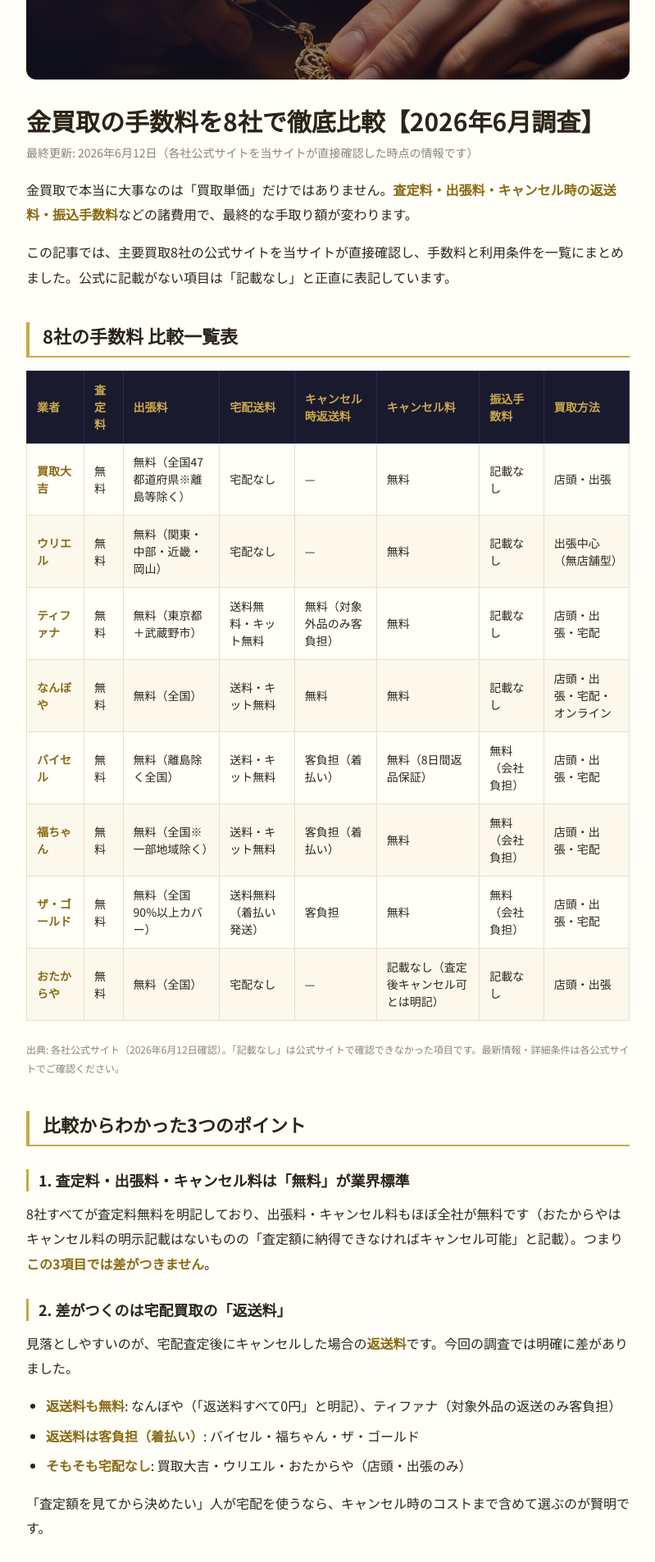
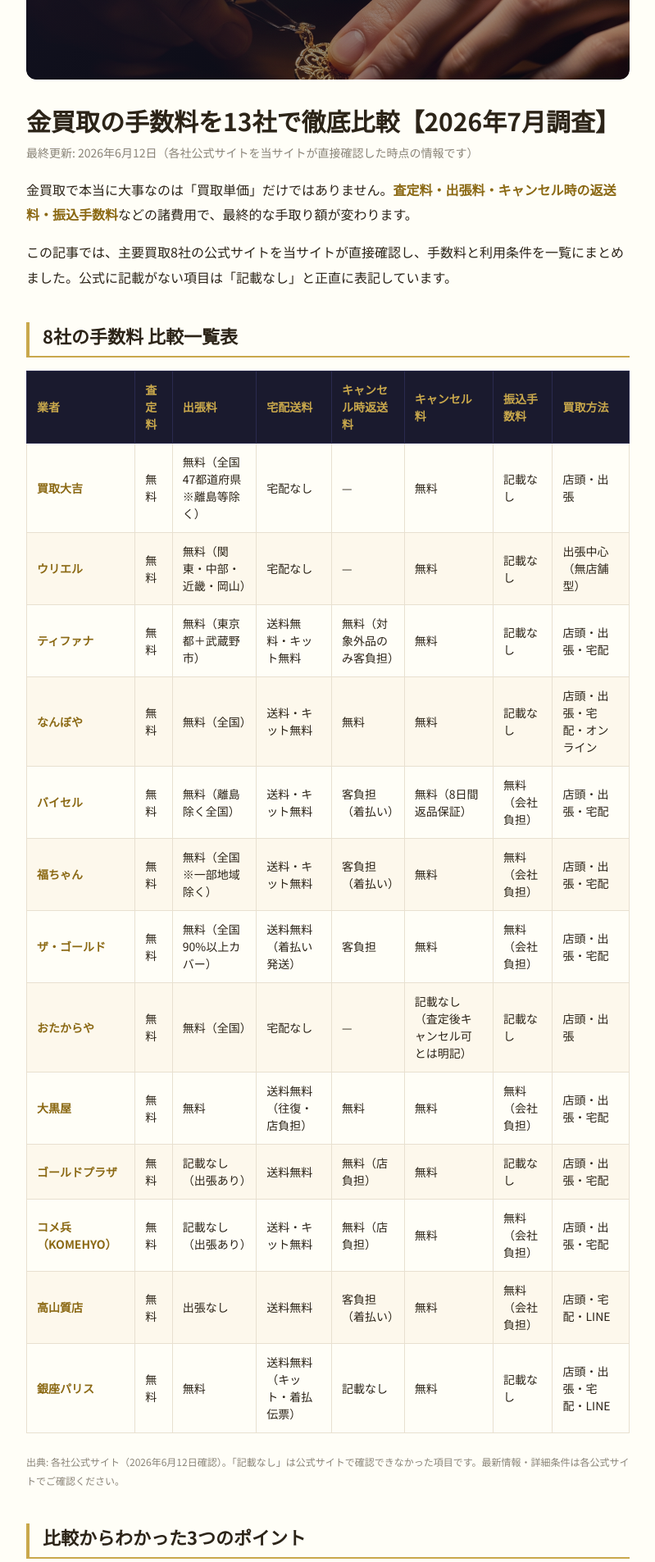
Before and after one commit to webmaster0818/kin-kaitori-biyori, a Next.js app: page /articles/kin-kaitori-tesuryo-hikaku in a window 1280 px wide. Shown: the part 260-2165 px from the top of the page at 82% size, without its empty margins (240-1039 px from the left). Built offline with nearby package versions, Linux system fonts and the light colour scheme; a web font is replaced by a local one.

Commit message:
gold ①③

```diff
--- a/app/articles/kin-bracelet-kaitori/page.tsx
+++ b/app/articles/kin-bracelet-kaitori/page.tsx
@@ -1,6 +1,7 @@
 import type { Metadata } from "next";
 import { GoldSpotPriceCard } from "@/components/GoldSpotPriceCard";
 import { WeightPriceTable } from "@/components/WeightPriceTable";
+import { TodayPriceAnswer } from "@/components/TodayPriceAnswer";
 import Link from "next/link";
 import RelatedArticles from "@/components/RelatedArticles";
 import { GoldSimulator } from "@/components/GoldSimulator";
@@ -102,6 +103,8 @@ export default function KinBraceletKaitoriPage() {
         <article className="prose">
         <h1 className="text-2xl md:text-3xl font-bold mb-2 !border-none !pb-0 !mt-0">金ブレスレット買取相場｜喜平・テニス・切れた品も今日の価格で計算【2026年7月】</h1>
         <p className="text-warm-gray text-sm mb-8">最終更新: 2026年7月3日</p>
+
+        <TodayPriceAnswer purity="k18" />
 
         <p>金のブレスレットやバングルは、<strong>ネックレスに次いで買取に持ち込まれることの多い金製品</strong>です。特に喜平ブレスレットやバングルは重量があるため、金価格が高騰している現在、<strong>驚くほどの高額買取</strong>が期待できます。</p>
 
--- a/app/articles/kin-kaitori-tesuryo-hikaku/page.tsx
+++ b/app/articles/kin-kaitori-tesuryo-hikaku/page.tsx
@@ -4,7 +4,7 @@ import RelatedArticles from "@/components/RelatedArticles";
 import { ExpertQA } from "@/components/ExpertQA";
 import Image from "next/image";
 
-const TITLE = "金買取の手数料を8社で徹底比較【2026年6月調査】査定料・出張料・返送料・振込手数料";
+const TITLE = "金買取の手数料を13社で徹底比較【2026年7月調査】査定料・出張料・返送料・振込手数料";
 const URL = "https://gold-biyori.com/articles/kin-kaitori-tesuryo-hikaku/";
 
 function BreadcrumbSchema() {
@@ -18,7 +18,7 @@ function BreadcrumbSchema() {
 
 function FaqSchema() {
   const d = { "@context": "https://schema.org", "@type": "FAQPage", mainEntity: [
-    { "@type": "Question", name: "金買取の査定料はどこも無料ですか？", acceptedAnswer: { "@type": "Answer", text: "今回調査した8社（買取大吉・ウリエル・ティファナ・なんぼや・バイセル・福ちゃん・ザ・ゴールド・おたからや）はすべて公式サイトで査定料無料と明記しています（2026年6月時点）。" } },
+    { "@type": "Question", name: "金買取の査定料はどこも無料ですか？", acceptedAnswer: { "@type": "Answer", text: "今回調査した13社（買取大吉・ウリエル・ティファナ・なんぼや・バイセル・福ちゃん・ザ・ゴールド・おたからや・大黒屋・ゴールドプラザ・コメ兵・高山質店・銀座パリス）はすべて公式サイトで査定料無料と明記しています（2026年6月時点）。" } },
     { "@type": "Question", name: "見落としやすい手数料は何ですか？", acceptedAnswer: { "@type": "Answer", text: "宅配買取でキャンセルした場合の「返送料」です。今回の調査では、なんぼや・ティファナは返送料無料、バイセル・福ちゃん・ザ・ゴールドはお客様負担（着払い）と公式に記載されており、各社で差がありました。また「買取相場価格に手数料は含まれていない」と注記する業者もあるため、査定時に差引きの有無を確認するのが確実です。" } },
     { "@type": "Question", name: "手数料無料なら、どこで売っても同じですか？", acceptedAnswer: { "@type": "Answer", text: "いいえ。手数料が無料でも、提示される買取単価（1gあたりの価格）は業者ごとに異なります。手数料の有無と買取単価の両方を見て、手取り額で比較するのが正解です。複数社の査定を取ることをおすすめします。" } },
   ]};
@@ -32,7 +32,7 @@ function ArticleSchema() {
 
 export const metadata: Metadata = {
   title: TITLE,
-  description: "金買取8社（買取大吉・ウリエル・ティファナ・なんぼや・バイセル・福ちゃん・ザ・ゴールド・おたからや）の査定料・出張料・宅配送料・キャンセル時返送料・振込手数料を各公式サイトで調査して比較。見落としやすい返送料の差まで一覧表で確認できます。",
+  description: "金買取13社（買取大吉・ウリエル・ティファナ・なんぼや・バイセル・福ちゃん・ザ・ゴールド・おたからや・大黒屋・ゴールドプラザ・コメ兵・高山質店・銀座パリス）の査定料・出張料・宅配送料・キャンセル時返送料・振込手数料を各公式サイトで調査して比較。見落としやすい返送料の差まで一覧表で確認できます。",
 };
 
 const ROWS: Array<{ name: string; satei: string; shucchou: string; takuhai: string; hensou: string; cancel: string; furikomi: string; methods: string }> = [
@@ -44,6 +44,11 @@ const ROWS: Array<{ name: string; satei: string; shucchou: string; takuhai: stri
   { name: "福ちゃん", satei: "無料", shucchou: "無料（全国※一部地域除く）", takuhai: "送料・キット無料", hensou: "客負担（着払い）", cancel: "無料", furikomi: "無料（会社負担）", methods: "店頭・出張・宅配" },
   { name: "ザ・ゴールド", satei: "無料", shucchou: "無料（全国90%以上カバー）", takuhai: "送料無料（着払い発送）", hensou: "客負担", cancel: "無料", furikomi: "無料（会社負担）", methods: "店頭・出張・宅配" },
   { name: "おたからや", satei: "無料", shucchou: "無料（全国）", takuhai: "宅配なし", hensou: "—", cancel: "記載なし（査定後キャンセル可とは明記）", furikomi: "記載なし", methods: "店頭・出張" },
+  { name: "大黒屋", satei: "無料", shucchou: "無料", takuhai: "送料無料（往復・店負担）", hensou: "無料", cancel: "無料", furikomi: "無料（会社負担）", methods: "店頭・出張・宅配" },
+  { name: "ゴールドプラザ", satei: "無料", shucchou: "記載なし（出張あり）", takuhai: "送料無料", hensou: "無料（店負担）", cancel: "無料", furikomi: "記載なし", methods: "店頭・出張・宅配" },
+  { name: "コメ兵（KOMEHYO）", satei: "無料", shucchou: "記載なし（出張あり）", takuhai: "送料・キット無料", hensou: "無料（店負担）", cancel: "無料", furikomi: "無料（会社負担）", methods: "店頭・出張・宅配" },
+  { name: "高山質店", satei: "無料", shucchou: "出張なし", takuhai: "送料無料", hensou: "客負担（着払い）", cancel: "無料", furikomi: "無料（会社負担）", methods: "店頭・宅配・LINE" },
+  { name: "銀座パリス", satei: "無料", shucchou: "無料", takuhai: "送料無料（キット・着払伝票）", hensou: "記載なし", cancel: "無料", furikomi: "記載なし", methods: "店頭・出張・宅配・LINE" },
 ];
 
 function CtaBox() {
@@ -71,7 +76,7 @@ export default function KinKaitoriTesuryoHikakuPage() {
       </div>
 
       <article className="prose">
-        <h1 className="text-2xl md:text-3xl font-bold mb-2 !border-none !pb-0 !mt-0">金買取の手数料を8社で徹底比較【2026年6月調査】</h1>
+        <h1 className="text-2xl md:text-3xl font-bold mb-2 !border-none !pb-0 !mt-0">金買取の手数料を13社で徹底比較【2026年7月調査】</h1>
         <p className="text-warm-gray text-sm mb-8">最終更新: 2026年6月12日（各社公式サイトを当サイトが直接確認した時点の情報です）</p>
         <p>金買取で本当に大事なのは「買取単価」だけではありません。<strong>査定料・出張料・キャンセル時の返送料・振込手数料</strong>などの諸費用で、最終的な手取り額が変わります。</p>
         <p>この記事では、主要買取8社の公式サイトを当サイトが直接確認し、手数料と利用条件を一覧にまとめました。公式に記載がない項目は「記載なし」と正直に表記しています。</p>
@@ -93,7 +98,7 @@ export default function KinKaitoriTesuryoHikakuPage() {
 
         <h2>比較からわかった3つのポイント</h2>
         <h3>1. 査定料・出張料・キャンセル料は「無料」が業界標準</h3>
-        <p>8社すべてが査定料無料を明記しており、出張料・キャンセル料もほぼ全社が無料です（おたからやはキャンセル料の明示記載はないものの「査定額に納得できなければキャンセル可能」と記載）。つまり<strong>この3項目では差がつきません</strong>。</p>
+        <p>13社すべてが査定料無料を明記しており、出張料・キャンセル料もほぼ全社が無料です（おたからやはキャンセル料の明示記載はないものの「査定額に納得できなければキャンセル可能」と記載）。つまり<strong>この3項目では差がつきません</strong>。</p>
 
         <h3>2. 差がつくのは宅配買取の「返送料」</h3>
         <p>見落としやすいのが、宅配査定後にキャンセルした場合の<strong>返送料</strong>です。今回の調査では明確に差がありました。</p>
@@ -121,7 +126,7 @@ export default function KinKaitoriTesuryoHikakuPage() {
 
         <h2>よくある質問</h2>
         <h3>Q. 溶解検査の費用を取られることはありますか？</h3>
-        <p>今回調査した8社の公式サイトには、溶解検査や精錬手数料の具体的な記載はありませんでした（ザ・ゴールドとおたからやは比重による検査を記載）。インゴット以外の製品でも、通常は刻印確認・比重計・X線などの非破壊検査が一般的です。検査方法と費用は査定時に確認しましょう。</p>
+        <p>今回調査した13社の公式サイトには、溶解検査や精錬手数料の具体的な記載はありませんでした（ザ・ゴールドとおたからやは比重による検査を記載）。インゴット以外の製品でも、通常は刻印確認・比重計・X線などの非破壊検査が一般的です。検査方法と費用は査定時に確認しましょう。</p>
         <h3>Q. 200万円を超える売却で必要なものは？</h3>
         <p>支払調書の関係でマイナンバーの告知が必要になります。詳しくは<Link href="/articles/kin-baikyaku-mynumber/">金売却とマイナンバーの解説</Link>をご覧ください。</p>
         <h3>Q. 結局どこがおすすめ？</h3>
--- a/app/articles/kin-nobebo-kaitori/page.tsx
+++ b/app/articles/kin-nobebo-kaitori/page.tsx
@@ -1,6 +1,7 @@
 import type { Metadata } from "next";
 import { GoldSpotPriceCard } from "@/components/GoldSpotPriceCard";
 import { WeightPriceTable } from "@/components/WeightPriceTable";
+import { TodayPriceAnswer } from "@/components/TodayPriceAnswer";
 import Link from "next/link";
 import RelatedArticles from "@/components/RelatedArticles";
 import { GoldSimulator } from "@/components/GoldSimulator";
@@ -73,6 +74,8 @@ export default function KinNobeboKaitoriPage() {
         <article className="prose">
         <h1 className="text-2xl md:text-3xl font-bold mb-2 !border-none !pb-0 !mt-0">【2026年6月最新】金の延べ棒・インゴット買取ガイド</h1>
         <p className="text-warm-gray text-sm mb-8">最終更新: 2026年6月11日</p>
+
+        <TodayPriceAnswer purity="k24" />
 
         <p>金の延べ棒（インゴット・ゴールドバー）は、金を投資・資産保全目的で保有する最も一般的な形態です。2026年現在、金相場が歴史的な高値を更新し続けており、<strong>インゴットの売却を検討する方が急増</strong>しています。</p>
 
```
Also changed, not shown: 1 other file (tests, documents, lock files or other folders).
